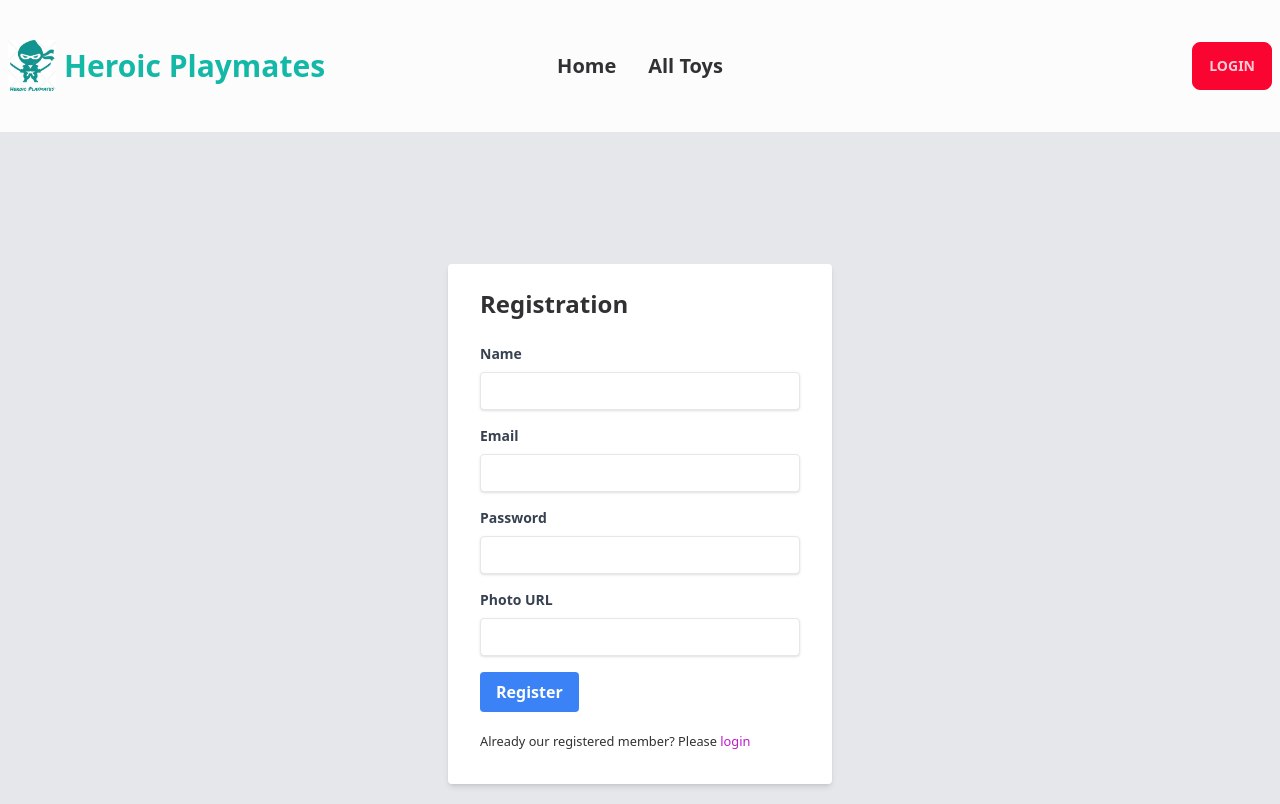
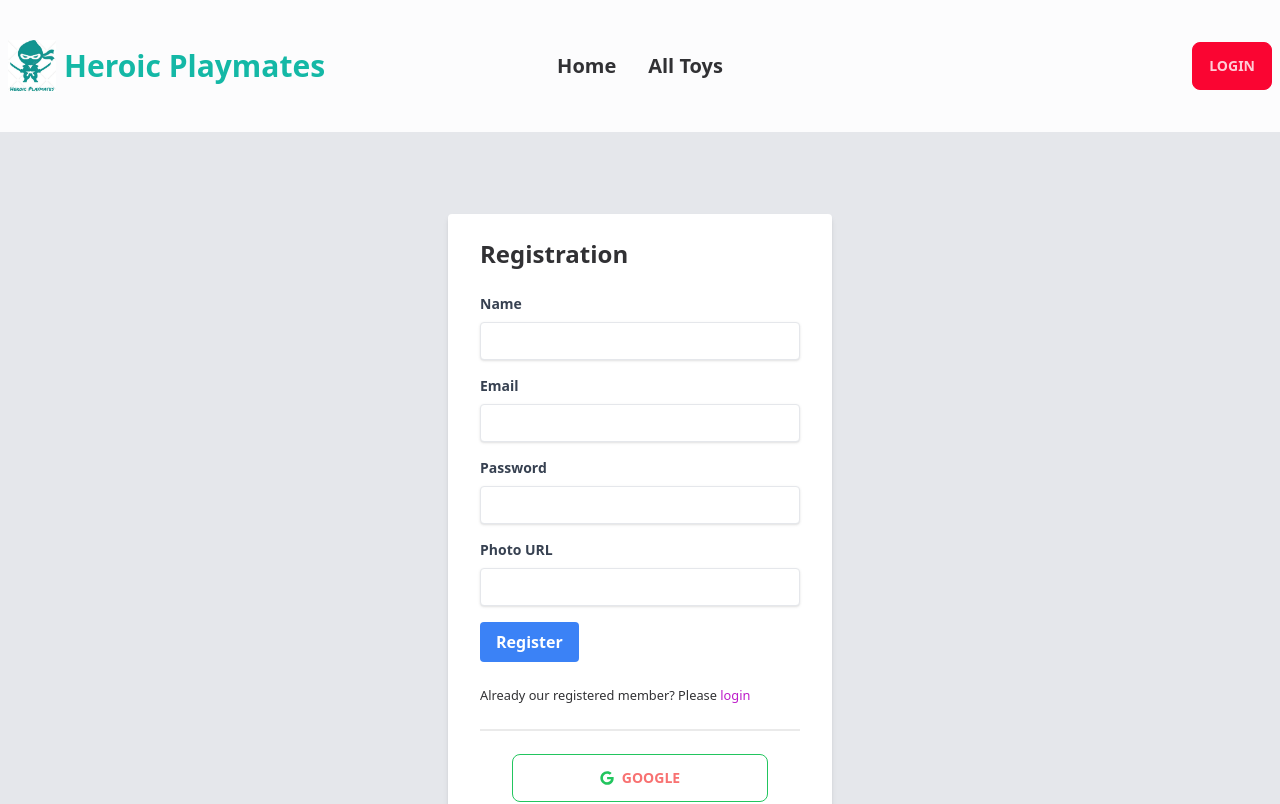
Before and after one commit to fazlerabbyrifat/heroic-playmates-client, a React (Vite) app: page /register in a window 1280 px wide. Shown: the top 804 px of the page. Built offline with nearby package versions, Linux system fonts and the light colour scheme; no server answers.

Commit message:
google login successfull

```diff
--- a/src/pages/Login/Login.jsx
+++ b/src/pages/Login/Login.jsx
@@ -2,6 +2,7 @@ import React, { useContext, useState } from 'react';
 import { AuthContext } from '../../providers/AuthProvider';
 import { toast } from 'react-toastify';
 import { Link } from 'react-router-dom';
+import SocialLogin from '../Shared/SocialLogin';
 
 const Login = () => {
     const {login} = useContext(AuthContext);
@@ -59,6 +60,7 @@ const Login = () => {
           <input type="submit" className="w-full py-2 px-4 bg-blue-500 text-white font-semibold rounded-lg hover:bg-blue-600" value="Login" />
         </form>
         <p className='mt-5'><small>New to our website? Please <Link className='text-primary' to='/register'> register </Link></small></p>
+        <SocialLogin></SocialLogin>
         <p className='text-error'>{error}</p>
       </div>
     </div>
--- a/src/pages/Register/Register.jsx
+++ b/src/pages/Register/Register.jsx
@@ -4,6 +4,7 @@ import { updateProfile } from "firebase/auth";
 import { toast, ToastContainer } from "react-toastify";
 import "react-toastify/dist/ReactToastify.css";
 import { Link } from "react-router-dom";
+import SocialLogin from "../Shared/SocialLogin";
 
 const Register = () => {
   const { createUser, auth } = useContext(AuthContext);
@@ -149,7 +150,15 @@ const Register = () => {
             />
           </div>
         </form>
-        <small><p className="mt-5">Already our registered member? Please <Link className="text-primary" to='/login'>login</Link></p></small>
+        <p className="mt-5">
+          <small>
+            Already our registered member? Please{" "}
+            <Link className="text-primary" to="/login">
+              login
+            </Link>
+          </small>
+        </p>
+        <SocialLogin></SocialLogin>
       </div>
       <ToastContainer />
     </div>
--- a/src/pages/Shared/Navbar.jsx
+++ b/src/pages/Shared/Navbar.jsx
@@ -16,10 +16,10 @@ const Navbar = () => {
   const navItems = (
     <div className="lg:flex text-xl font-semibold">
       <li>
-        <Link>Home</Link>
+        <Link to='/'>Home</Link>
       </li>
       <li>
-        <Link>All Toys</Link>
+        <Link to='/allToys'>All Toys</Link>
       </li>
       {user && (
         <>
--- /dev/null
+++ b/src/pages/Shared/SocialLogin.jsx
@@ -0,0 +1,31 @@
+import React, { useContext } from "react";
+import { FaGoogle } from "react-icons/fa";
+import { AuthContext } from "../../providers/AuthProvider";
+
+const SocialLogin = () => {
+  const { googleLogin } = useContext(AuthContext);
+
+  const handleGoogleLogin = () => {
+    googleLogin()
+      .then((result) => {
+        console.log(result);
+      })
+      .catch((error) => {
+        console.log(error);
+      });
+  };
+
+  return (
+    <div>
+      <div className="divider"></div>
+      <div className="text-center">
+        <button onClick={handleGoogleLogin} className="btn btn-wide btn-outline text-green-500">
+          <FaGoogle></FaGoogle>{" "}
+          <span className="ml-2 text-red-400">Google</span>
+        </button>
+      </div>
+    </div>
+  );
+};
+
+export default SocialLogin;
--- a/src/providers/AuthProvider.jsx
+++ b/src/providers/AuthProvider.jsx
@@ -1,9 +1,11 @@
 import React, { createContext, useEffect, useState } from "react";
 import {
+  GoogleAuthProvider,
   createUserWithEmailAndPassword,
   getAuth,
   onAuthStateChanged,
   signInWithEmailAndPassword,
+  signInWithPopup,
   signOut,
 } from "firebase/auth";
 import app from "../firebase/firebase.config";
@@ -15,6 +17,7 @@ const auth = getAuth(app);
 const AuthProvider = ({ children }) => {
   const [loading, setLoading] = useState(true);
   const [user, setUser] = useState(null);
+  const googleProvider = new GoogleAuthProvider();
 
   const createUser = (email, password) => {
     setLoading(true);
@@ -25,6 +28,11 @@ const AuthProvider = ({ children }) => {
     setLoading(true);
     return signInWithEmailAndPassword(auth, email, password);
   };
+
+  const googleLogin = () => {
+    setLoading(true);
+    return signInWithPopup( auth, googleProvider);
+  }
 
   const logout = () => {
     setLoading(true);
@@ -47,6 +55,7 @@ const AuthProvider = ({ children }) => {
     createUser,
     login,
     logout,
+    googleLogin,
   };
 
   return (
```
